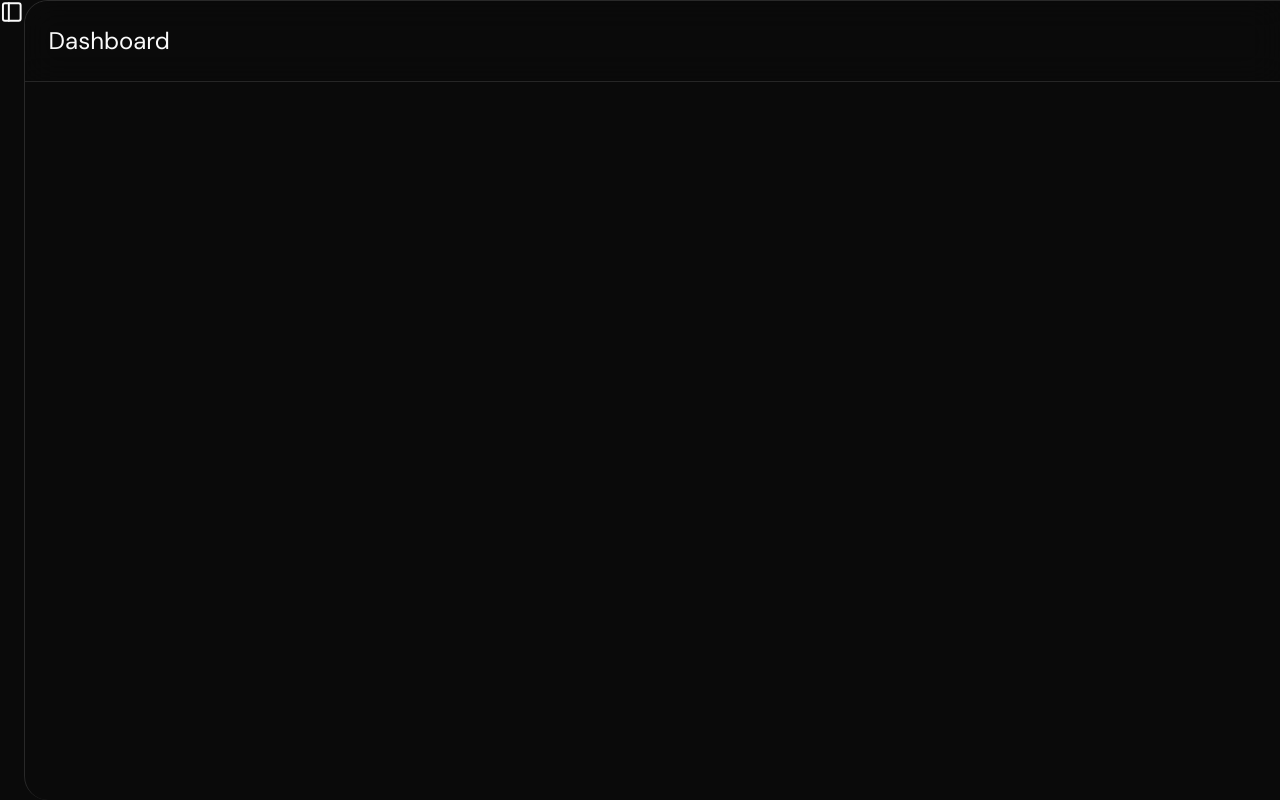
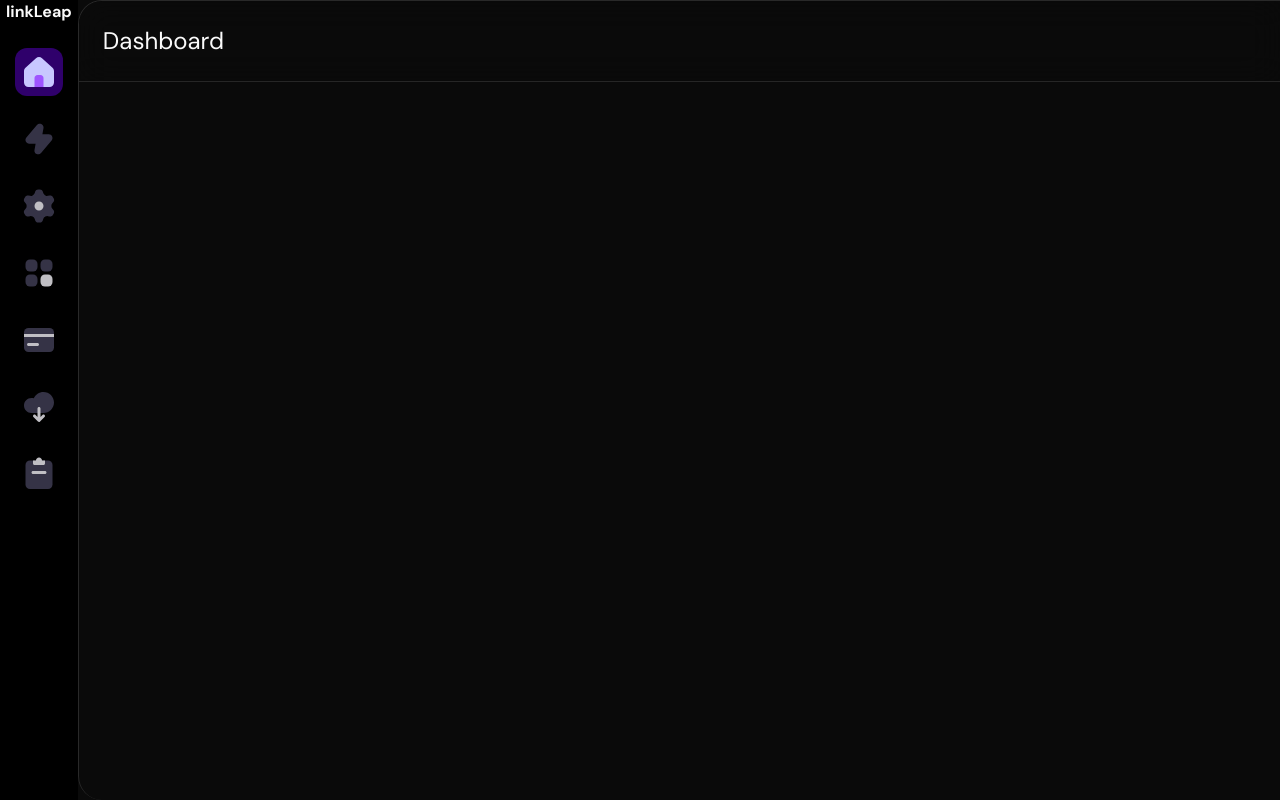
Before and after one commit to mirankavinda/LinkLeap, a Next.js app: page /dashboard in a window 1280 px wide. Built offline with nearby package versions, Linux system fonts and the light colour scheme.

Commit message:
Update logo, dashboard page, layout, and navbar

```diff
--- a/src/app/(main)/(pages)/dashboard/page.tsx
+++ b/src/app/(main)/(pages)/dashboard/page.tsx
@@ -3,7 +3,9 @@ import React from 'react'
 const DashboardPage = () => {
     return <div className="flex flex-col gap-4 relative">
         <h1 className="text-2xl sticky top-0 z-[10] p-6 bg-background/50
-        backdrop-blur-lg flex items-center border-b">Dashboard</h1>
+        backdrop-blur-lg flex items-center border-b">
+            Dashboard
+        </h1>
     </div>
 
 }
--- a/src/app/(main)/layout.tsx
+++ b/src/app/(main)/layout.tsx
@@ -1,4 +1,4 @@
-import { Sidebar } from 'lucide-react'
+import Sidebar from '@/components/sidebar'
 import React from 'react'
 
 type Props = { children: React.ReactNode }
--- a/src/components/sidebar/index.tsx
+++ b/src/components/sidebar/index.tsx
@@ -9,6 +9,7 @@ import {
     TooltipTrigger,
 } from "@/components/ui/tooltip"
 import { menuOptions } from '@/lib/constant'
+import clsx from 'clsx'
 
 
 type Props = {}
@@ -30,7 +31,24 @@ const MenuOptions = (props: Props) => {
                 {menuOptions.map((menuItem) => (
                     <ul key={menuItem.name}>
                         <Tooltip delayDuration={0}>
-                            TooltipTrigger
+                            <TooltipTrigger>
+                            <li>
+                    <Link
+                      href={menuItem.href}
+                      className={clsx(
+                        'group h-8 w-8 flex items-center justify-center scale-[1.5] rounded-lg p-[3px]  cursor-pointer',
+                        {
+                          'dark:bg-[#2F006B] bg-[#EEE0FF] ':
+                            pathName === menuItem.href,
+                        }
+                      )}
+                    >
+                      <menuItem.Component
+                        selected={pathName === menuItem.href}
+                      />
+                    </Link>
+                  </li>
+                            </TooltipTrigger>
                         </Tooltip>
                     </ul>
                 ))}
```
Also changed, not shown: src/components/global/navbar.tsx (+4 -4 lines), public/link-leap-logo.png.
